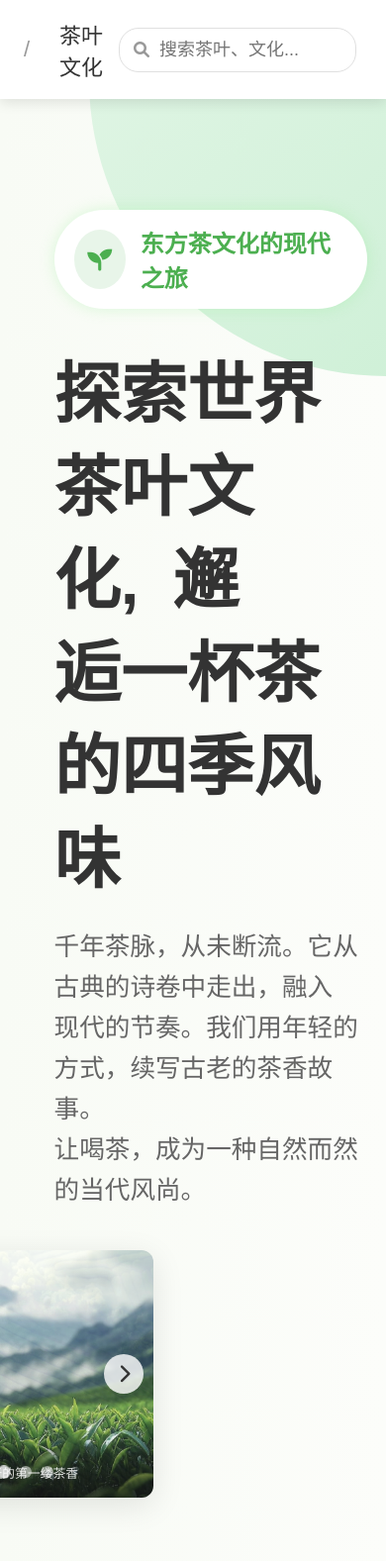
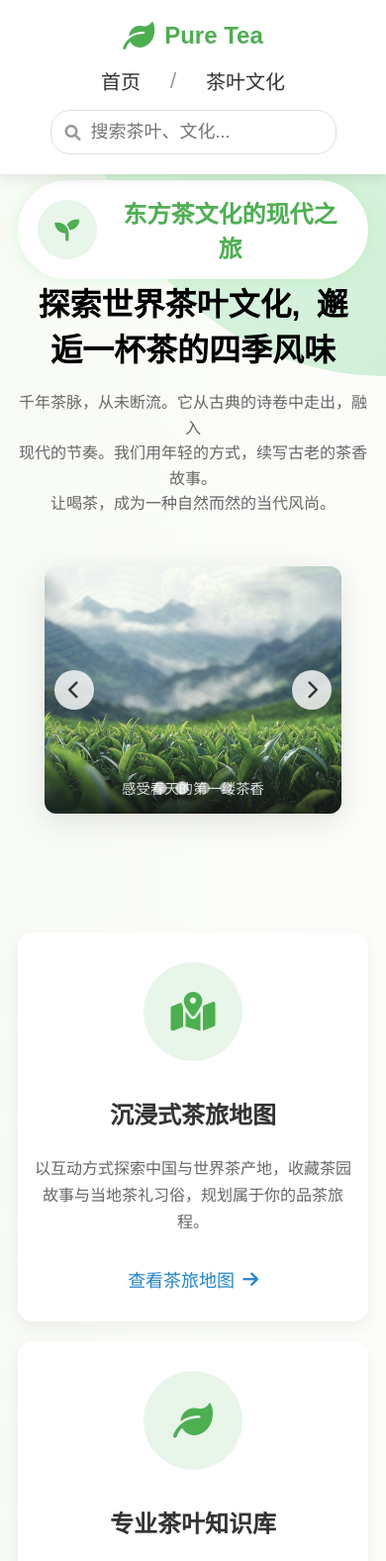
Before and after one commit to Alen-02/helloMyweb, a plain HTML site: page tea-web.html in a window 390 px wide. Shown: the top 1577 px of the page at 99% size. Drawn offline with Linux system fonts and the light colour scheme.

Commit message:
Add files via upload

```diff
--- a/teacss.css
+++ b/teacss.css
@@ -3,7 +3,7 @@
     margin: 0;
     padding: 0;
     box-sizing: border-box;
-            font-family: "微软雅黑", sans-serif;
+    font-family: "微软雅黑", "Microsoft YaHei", sans-serif;
 }
 
 body {
@@ -11,6 +11,7 @@
     width: 100%;
     overflow-x: hidden; /* 禁止横向滚动，直接隐藏超出部分 */
 }
+
 /* 导航栏样式 */
 .navbar {
     display: flex;
@@ -39,9 +40,9 @@
     display: flex;
     align-items: center;
     color: #4caf50;
-            font-size: 32px;
+    font-size: 28px;
     font-weight: bold;
-             margin-left: -200px;
+    /* 移除硬编码负值边距 */
 }
 
 .logo i {
@@ -49,15 +50,11 @@
     font-size: 32px;
 }
 
-        /* 导航与搜索框容器 */
-        .nav-right {
+/* 导航链接 */
+.nav-links {
+    list-style: none;
     display: flex;
     align-items: center;
-            gap: 200px; /* 导航项与搜索框间距 */
-        }
-
-        .nav-links {
-            list-style: none;
 }
 
 .nav-item {
@@ -89,7 +86,8 @@
 }
 
 .search-box input {
-            width: 240px; /* 搜索框宽度 */
+    width: 100%;
+    max-width: 240px;
     height: 45px;
     padding: 0 15px 0 40px; /* 左侧预留图标位置 */
     border: 1px solid #e0e0e0;
@@ -101,7 +99,8 @@
 
 .search-box input:focus {
     border-color: #4caf50; /* 聚焦时边框变主题色 */
-            width: 250px; /* 聚焦时轻微变宽 */
+    width: 100%;
+    max-width: 250px;
 }
 
 .search-box i {
@@ -113,24 +112,22 @@
     font-size: 16px;
 }
 
-
 /* 页面容器 */
 .container {
     width: 100%;
- /* 更淡的版本 */
     background: linear-gradient(to right, #f8fbf5, #fcfdfa);
     min-height: 110vh;
     position: relative;
-    padding: 2rem 5%;
+    padding: 2rem 2%; /* 减小左右内边距，适应各种屏幕 */
     overflow: hidden;
     z-index: 0;
 }
 
-/* 背景元素：大圆形渐变 */
+/* 背景元素 */
 .bg-shape-1 {
     position: absolute;
-    top: -300px; /* 向上移动圆的一半高度 */
-    right: -300px; /* 向右移动圆的一半宽度 */
+    top: -300px;
+    right: -300px;
     width: 600px;
     height: 600px;
     background: linear-gradient(135deg, #e6f7e9, #c8eed2);
@@ -139,7 +136,6 @@ background: linear-gradient(to right, #f8fbf5, #fcfdfa);
     overflow: hidden;
 }
 
-/* 背景元素：小圆形渐变 */
 .bg-shape-2 {
     position: absolute;
     bottom: 15%;
@@ -150,7 +146,7 @@ background: linear-gradient(to right, #f8fbf5, #fcfdfa);
     border-radius: 50%;
     z-index: -1;
 }
-/* 再制作一个淡蓝色的圆在页面的左下角： */
+
 .bg-shape-3 {
     position: absolute;
     bottom: -200px;
@@ -164,114 +160,85 @@ background: linear-gradient(to right, #f8fbf5, #fcfdfa);
 
 /* 东方茶叶式 */
 .tea-component {
-    margin-top: 100px;
-   /* 移动至容器的20%位置 */
-
+    margin-top: 60px;
     display: flex;
     align-items: center;
     background-color: #ffffff;
-    border-radius: 60px; /* 圆角放大 */
-    padding: 15px 20px; /* 内边距放大 */
-    box-shadow: 0 0 15px rgba(144, 238, 144, 0.3); /* 阴影稍大 */
+    border-radius: 60px;
+    padding: 15px 20px;
+    box-shadow: 0 0 15px rgba(144, 238, 144, 0.3);
     width: fit-content;
 }
+
 .tea-icon {
-    width: 60px; /* 图标容器放大 */
+    width: 60px;
     height: 60px;
     background-color: #e8f5e9;
     border-radius: 50%;
     display: flex;
     align-items: center;
     justify-content: center;
-    margin-right: 15px; /* 间距放大 */
+    margin-right: 15px;
 }
+
 .tea-icon i {
     color: #4caf50;
-    font-size: 25px; /* 图标放大 */
+    font-size: 25px;
 }
+
 .tea-text {
-    font-size: 24px; /* 文字放大 */
+    font-size: 24px;
     font-weight: bold;
     color: #4caf50;
-}
-/* 标题样式 */
-.content-group {
-            margin-left: 10%;
-            max-width: 800px;
-        }
-
-        .tag {
-            display: flex;
-            align-items: center;
-            background-color: #f8fcf8;
-            border-radius: 50px;
-            padding: 10px 20px;
-            box-shadow: 0 0 10px rgba(144, 238, 144, 0.2);
-            width: fit-content;
-            margin-bottom: 30px;
-        }
-
-        .tag-icon {
-            width: 40px;
-            height: 40px;
-            background-color: #e8f5e9;
-            border-radius: 50%;
-            display: flex;
-            align-items: center;
-            justify-content: center;
-            margin-right: 10px;
-        }
-
-        .tag-icon i {
-            color: #4caf50;
-            font-size: 20px;
-        }
-
-        .tag-text {
-            font-size: 18px;
-            font-weight: bold;
-            color: #4caf50;
-        }
-
-        h1 {
-            margin-top: 40px;
-            font-size: 4.2rem;
-            font-weight: bold;
-            color: #333;
-            line-height: 1.4;
-            margin-bottom: 20px;
-        }
-
-        .desc {
-            margin-top: 20px;
-            font-size: 1.6rem;
-            color: #666;
-            line-height: 1.6;
 }
 
 /* 内容容器布局 */
 .content-container {
     display: flex;
     justify-content: space-between;
-    align-items: flex-start;
+    align-items: center;
+    flex-wrap: wrap;
     width: 100%;
+    max-width: 1400px;
+    margin: 0 auto;
 }
 
-/* 缩小版轮播图样式 */
-.carousel-small {
-    width: 700px;
+/* 内容组 */
+.content-group {
+    flex: 1;
+    min-width: 300px;
+    margin: 20px;
+}
+
+/* 标题样式 */
+.main-title {
+    margin-top: 40px;
+    font-size: clamp(2.5rem, 5vw, 4.2rem); /* 响应式字体大小 */
+    font-weight: bold;
+    color: #333;
+    line-height: 1.4;
+    margin-bottom: 20px;
+    /* 使用CSS控制换行，而不是硬编码的<br> */
+}
+
+.desc {
+    margin-top: 20px;
+    font-size: clamp(1rem, 2vw, 1.6rem); /* 响应式字体大小 */
+    color: #666;
+    line-height: 1.6;
+}
+
+/* 轮播图样式 - 移除硬编码的负位移 */
+.carousel-container {
+    flex: 1;
+    min-width: 300px;
+    max-width: 600px; /* 添加最大宽度限制 */
+    height: 450px;
     position: relative;
     overflow: hidden;
     border-radius: 12px;
     box-shadow: 0 8px 32px rgba(0, 0, 0, 0.1);
-    margin-top: 100px;
-     transform: translateX(-180px);
-}
-
-.carousel-container {
-    position: relative;
-    width: 100%;
-    height: 450px;
+    margin: 20px;
 }
 
 .carousel-slides {
@@ -320,13 +287,13 @@ background: linear-gradient(to right, #f8fbf5, #fcfdfa);
 }
 
 .carousel-caption h3 {
-    font-size: 2rem;
+    font-size: clamp(1.2rem, 2vw, 2rem);
     margin-bottom: 0.5rem;
     font-weight: bold;
 }
 
 .carousel-caption p {
-    font-size: 1.1rem;
+    font-size: clamp(0.9rem, 1.5vw, 1.1rem);
     margin: 0;
     opacity: 0.9;
 }
@@ -392,31 +359,170 @@ background: linear-gradient(to right, #f8fbf5, #fcfdfa);
     transform: scale(1.2);
 }
 
-/* 响应式设计 */
+/* 功能卡片 */
+.card-container {
+    max-width: 100%;
+    margin: 80px auto 0;
+    display: flex;
+    flex-wrap: wrap;
+    gap: 40px;
+    justify-content: center;
+    padding: 0 20px;
+}
+
+.card {
+    background-color: #fff;
+    border-radius: 15px;
+    padding: 50px;
+    width: 100%;
+    max-width: 380px;
+    text-align: center;
+    box-shadow: 0 6px 15px rgba(0, 0, 0, 0.06);
+    transition: all 0.3s ease;
+    cursor: pointer;
+}
+
+.card:hover {
+    transform: translateY(-8px);
+    box-shadow: 0 12px 25px rgba(0, 0, 0, 0.12);
+}
+
+.card-icon {
+    width: 120px;
+    height: 120px;
+    background-color: #e8f5e9;
+    border-radius: 50%;
+    display: flex;
+    align-items: center;
+    justify-content: center;
+    margin: 0 auto 35px;
+}
+
+.card-icon i {
+    color: #4caf50;
+    font-size: 50px;
+}
+
+.card-title {
+    font-size: 28px;
+    font-weight: bold;
+    color: #333;
+    margin-bottom: 25px;
+}
+
+.card-desc {
+    font-size: 18px;
+    color: #666;
+    line-height: 1.7;
+    margin-bottom: 30px;
+}
+
+.card-link {
+    color: #2185d0;
+    text-decoration: none;
+    font-size: 18px;
+    font-weight: 500;
+    display: inline-flex;
+    align-items: center;
+}
+
+.card-link i {
+    margin-left: 8px;
+    transition: transform 0.3s ease;
+}
+
+.card:hover .card-link i {
+    transform: translateX(5px);
+}
+
+/* 页脚样式 */
+.footer {
+    background-color: #1b5e20;
+    color: white;
+    text-align: center;
+    padding: 30px 20px;
+    margin-top: 60px;
+}
+
+.footer p {
+    opacity: 0.8;
+    font-size: 0.9rem;
+}
+
+/* 全面的响应式设计 - 增加更多断点 */
 @media (max-width: 1200px) {
     .content-container {
         flex-direction: column;
+        align-items: center;
     }
 
-    .carousel-small {
-        margin-top: 40px;
-        margin-left: 10%;
-        width: 80%;
+    .content-group {
+        text-align: center;
+        margin: 20px 0;
+    }
+
+    .tea-component {
+        margin: 60px auto 0;
+    }
+
+    .carousel-container {
+        margin: 40px 0;
+        width: 100%;
         max-width: 800px;
     }
 }
 
+@media (max-width: 992px) {
+    .nav-container {
+        flex-wrap: wrap;
+        gap: 15px;
+        justify-content: center;
+    }
+
+    .logo {
+        font-size: 24px;
+    }
+
+    .nav-link {
+        font-size: 20px;
+    }
+
+    .search-box input {
+        max-width: 200px;
+    }
+}
+
 @media (max-width: 768px) {
+    .navbar {
+        height: auto;
+        padding: 20px;
+    }
+
+    .nav-container {
+        flex-direction: column;
+        gap: 15px;
+    }
+
+    .search-box input {
+        max-width: 300px;
+    }
+
+    .carousel-container {
+        height: 350px;
+    }
+
+    .card {
+        padding: 40px 20px;
+    }
+}
+
+@media (max-width: 576px) {
     .carousel-container {
         height: 300px;
     }
 
-    .carousel-caption h3 {
-        font-size: 1.5rem;
-    }
-
-    .carousel-caption p {
-        font-size: 0.9rem;
+    .carousel-caption {
+        padding: 1rem;
     }
 
     .carousel-control {
@@ -432,6 +538,23 @@ background: linear-gradient(to right, #f8fbf5, #fcfdfa);
     .carousel-control.next {
         right: 10px;
     }
+
+    .card-icon {
+        width: 100px;
+        height: 100px;
+    }
+
+    .card-icon i {
+        font-size: 40px;
+    }
+
+    .card-title {
+        font-size: 24px;
+    }
+
+    .card-desc {
+        font-size: 16px;
+    }
 }
 
 @media (max-width: 480px) {
@@ -439,117 +562,16 @@ background: linear-gradient(to right, #f8fbf5, #fcfdfa);
         height: 250px;
     }
 
-    .carousel-caption {
-        padding: 1rem;
+    .content-group {
+        margin: 10px;
     }
 
-    .carousel-caption h3 {
-        font-size: 1.2rem;
-    }
-
-    .carousel-caption p {
-        font-size: 0.8rem;
-    }
-}
-/* 功能卡片 */
-/* 添加卡片样式到teacss.css文件末尾 */
-/* 功能卡片 */
-/* 功能卡片 */
     .card-container {
-    max-width: 100%;
-    margin: 80px auto 0;
-    display: flex;
-    flex-wrap: wrap;
-    gap: 40px; /* 增加卡片间距 */
-    justify-content: center;
+        gap: 20px;
+        padding: 0 10px;
     }
 
     .card {
-    background-color: #fff;
-    border-radius: 15px; /* 增大圆角 */
-    padding: 50px; /* 增加内边距 */
-    width: 380px; /* 增加卡片宽度 */
-    text-align: center;
-    box-shadow: 0 6px 15px rgba(0, 0, 0, 0.06);
-    transition: all 0.3s ease;
-    cursor: pointer;
-}
-
-.card:hover {
-    transform: translateY(-8px);
-    box-shadow: 0 12px 25px rgba(0, 0, 0, 0.12);
-}
-
-.card-icon {
-    width: 120px; /* 增加图标容器大小 */
-    height: 120px;
-    background-color: #e8f5e9;
-    border-radius: 50%;
-    display: flex;
-    align-items: center;
-    justify-content: center;
-    margin: 0 auto 35px;
-}
-
-.card-icon i {
-    color: #4caf50;
-    font-size: 50px; /* 增加图标大小 */
-}
-
-.card-title {
-    font-size: 28px; /* 增加标题字体大小 */
-    font-weight: bold;
-    color: #333;
-    margin-bottom: 25px;
-}
-
-.card-desc {
-    font-size: 18px; /* 增加描述字体大小 */
-    color: #666;
-    line-height: 1.7;
-    margin-bottom: 30px;
-}
-
-.card-link {
-    color: #2185d0;
-    text-decoration: none;
-    font-size: 18px; /* 增加链接字体大小 */
-    font-weight: 500;
-    display: inline-flex;
-    align-items: center;
-}
-
-.card-link i {
-    margin-left: 8px;
-    transition: transform 0.3s ease;
-}
-
-.card:hover .card-link i {
-    transform: translateX(5px);
-}
-
-/* 响应式调整 */
-@media (max-width: 768px) {
-    .card-container {
-        gap: 40px; /* 保持适当间距 */
-        padding: 0 20px;
-    }
-
-    .card {
-        width: 100%;
-        max-width: 380px; /* 调整移动端最大宽度 */
-        padding: 40px; /* 移动端适当减小内边距 */
+        padding: 30px 15px;
     }
 }
-  .footer {
-            background-color: #1b5e20;
-            color: white;
-            text-align: center;
-            padding: 30px 20px;
-            margin-top: 60px;
-        }
-
-        .footer p {
-            opacity: 0.8;
-            font-size: 0.9rem;
-        }
```
Also changed, not shown: index.html (+21 -22 lines). Lines whose indentation alone changed are shown as unchanged.
